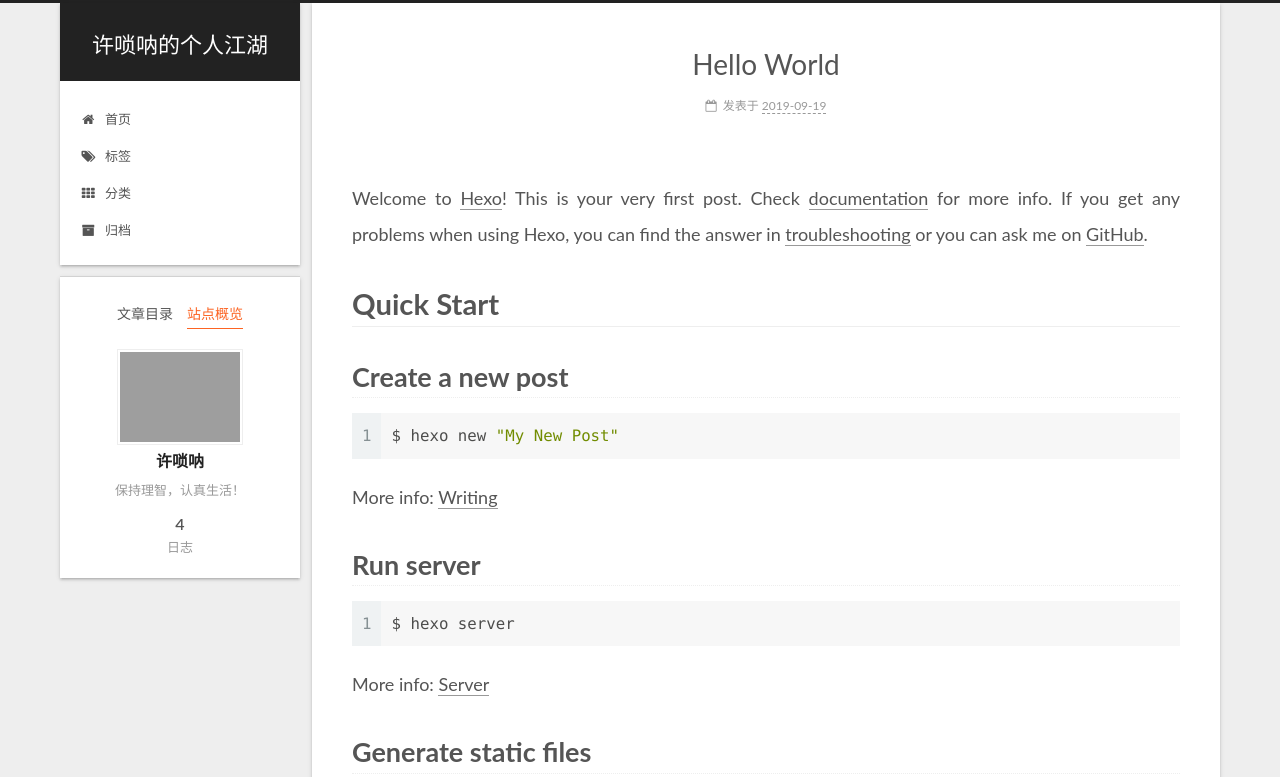
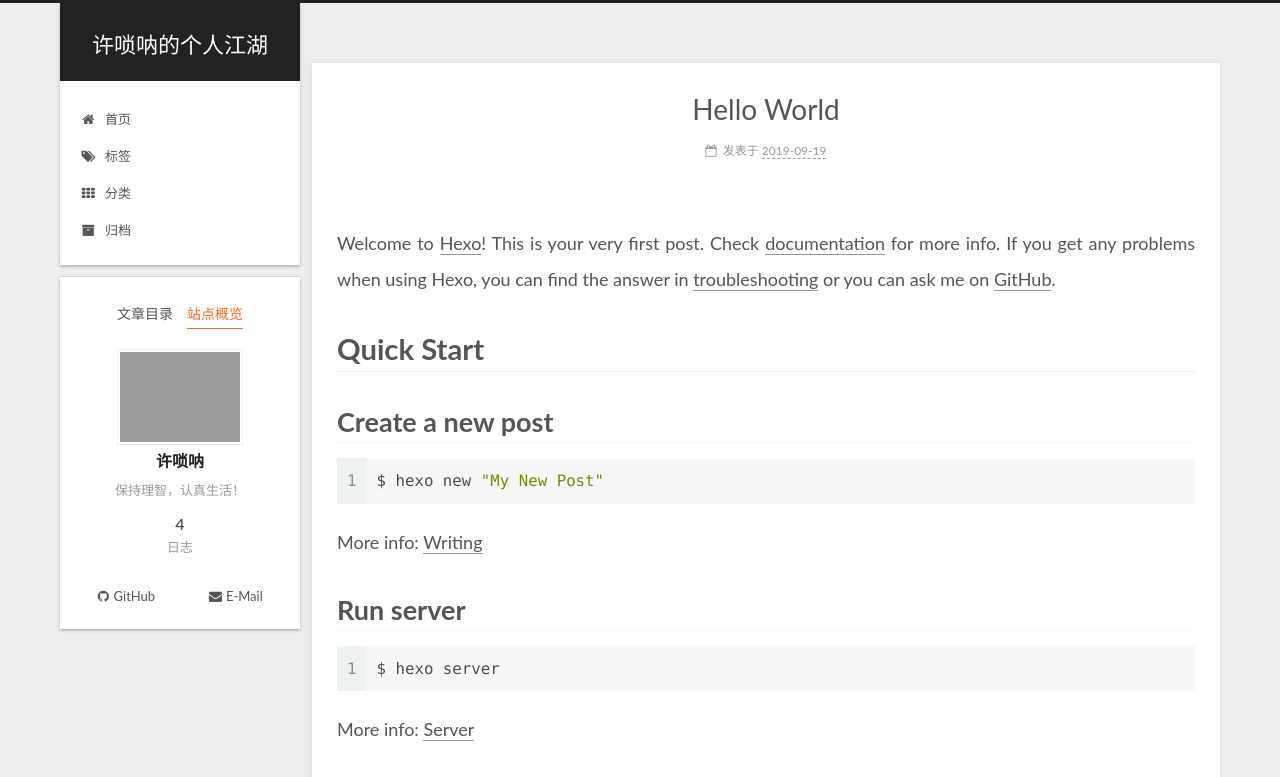
Before and after one commit to xusuona/xusuona.github.io, a plain HTML site: page 2019/09/19/hello-world/index.html in a window 1280 px wide. Both pictures are taken after a click on the item "站点概览". Shown: the top 777 px of the page. Drawn offline with Linux system fonts and the light colour scheme; files that its build step writes are made by us from their sources; grey boxes are pictures that could not be loaded; files whose address does not match are found by name.

Commit message:
Site updated: 2019-09-23 13:50:29

```diff
--- a/2019/09/19/hello-world/index.html
+++ b/2019/09/19/hello-world/index.html
@@ -28,7 +28,7 @@
     scheme: 'Gemini',
     version: '7.4.0',
     exturl: false,
-    sidebar: {"position":"left","display":"post","offset":12,"onmobile":false},
+    sidebar: {"position":"left","display":"post","offset":12,"b2t":true,"scrollpercent":true,"onmobile":false},
     copycode: {"enable":false,"show_result":false,"style":null},
     back2top: {"enable":true,"sidebar":false,"scrollpercent":false},
     bookmark: {"enable":false,"color":"#222","save":"auto"},
@@ -370,6 +370,30 @@
       </div>
 
   </nav>
+  <div class="links-of-author motion-element">
+      <span class="links-of-author-item">
+
+
+
+
+
+
+
+        <a href="https://github.com/xusuona" title="GitHub &rarr; https://github.com/xusuona" rel="noopener" target="_blank"><i class="fa fa-fw fa-github"></i>GitHub</a>
+      </span>
+
+      <span class="links-of-author-item">
+
+
+
+
+
+
+
+        <a href="xusuona.github.io/782641240@qq.com" title="E-Mail &rarr; 782641240@qq.com"><i class="fa fa-fw fa-envelope"></i>E-Mail</a>
+      </span>
+
+  </div>
 
 
 
--- a/css/main.css
+++ b/css/main.css
@@ -1677,10 +1677,13 @@ article:last-child .post-eof {
   margin-bottom: 10px;
   margin-right: 10px;
   vertical-align: middle;
+  transition-delay: 0s;
+  transition-duration: 0.2s;
+  transition-timing-function: ease-in-out;
 }
 .links-of-author a::before,
 .links-of-author span.exturl::before {
-  background: #ffdbff;
+  background: #16cc49;
   border-radius: 50%;
   content: ' ';
   display: inline-block;
@@ -2698,3 +2701,10 @@ ul.breadcrumb li + li:last-child {
     margin: 8px 0 0;
   }
 }
+.post {
+  margin-top: 60px;
+  margin-bottom: 60px;
+  padding: 25px;
+  -webkit-box-shadow: 0 0 5px rgba(202,203,203,0.5);
+  -moz-box-shadow: 0 0 5px rgba(202,203,204,0.5);
+}
```
Also changed, not shown: 2019/09/19/test-my-site-1/index.html (+25 -1 lines), 2019/09/19/test-my-site/index.html (+25 -1 lines), 2019/09/19/测试博客按例/index.html (+25 -1 lines), archives/2019/09/index.html (+25 -1 lines), archives/2019/index.html (+25 -1 lines), archives/index.html (+25 -1 lines), index.html (+25 -1 lines).
